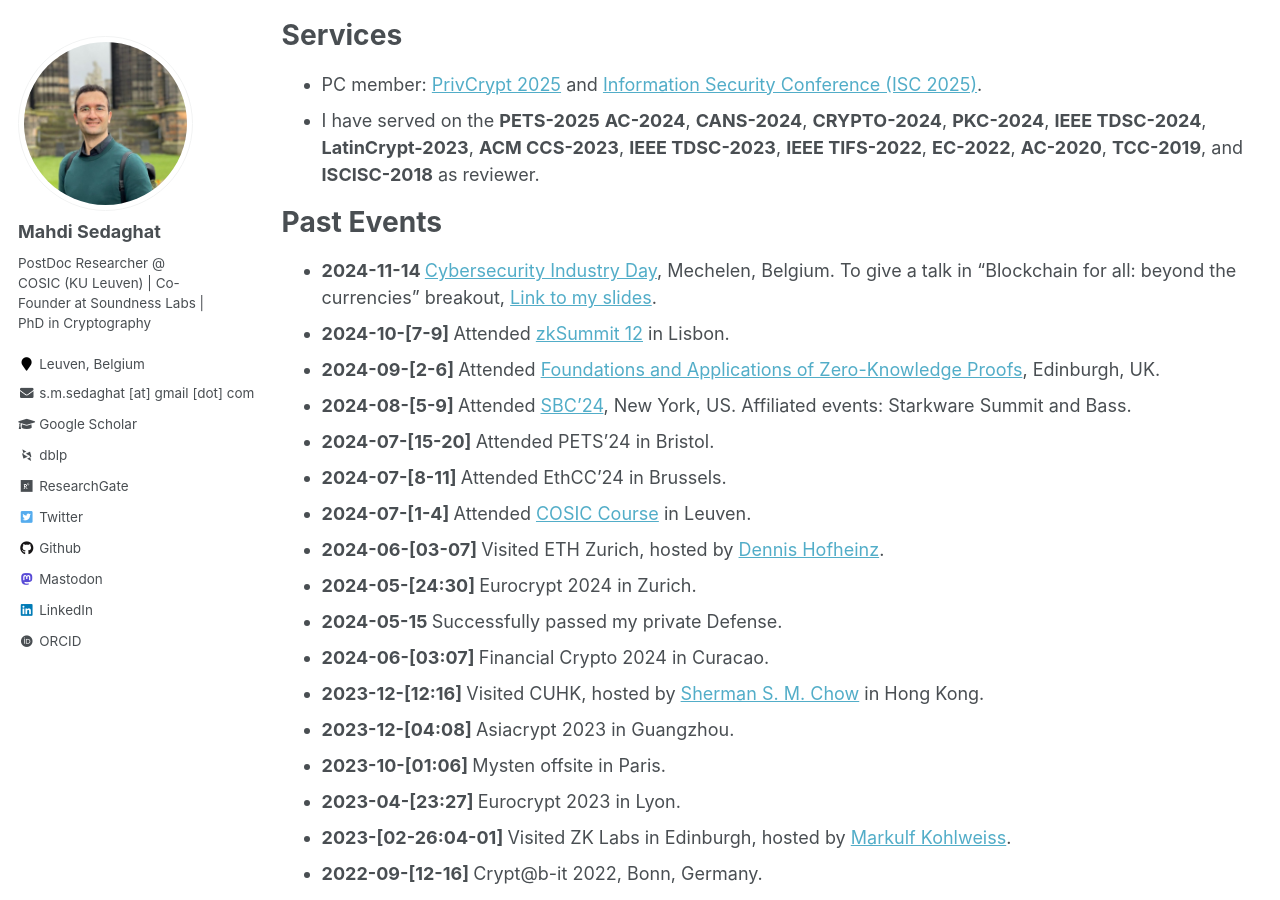
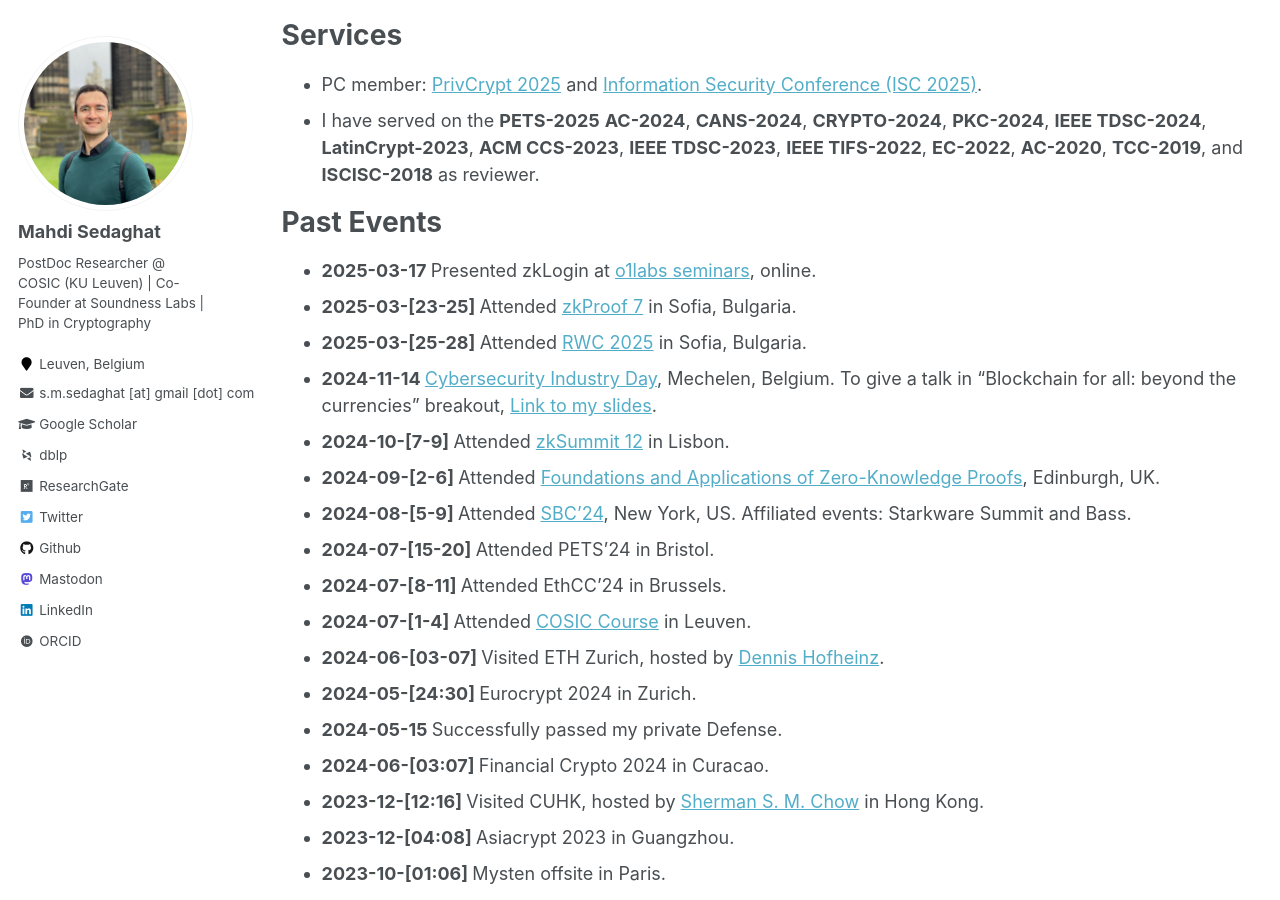
Before and after one commit to Mahdi171/Mahdi171.github.io, a Jekyll site: the page built from _pages/cv.md, in a window 1280 px wide and 900 px high, scrolled down 1494 px. Built offline with Jekyll 4.4.1, drawn with Linux system fonts in a browser that asks for light colours; some web fonts are replaced.

Commit message:
update for March

```diff
--- a/_pages/cv.md
+++ b/_pages/cv.md
@@ -76,6 +76,9 @@ Services
 
 Past Events
 ======
+- <b> 2025-03-17 </b> Presented zkLogin at [o1labs seminars](https://o1labs.notion.site/crypto-reading-group), online.
+- <b> 2025-03-[23-25] </b> Attended [zkProof 7](https://zkproof.org/events/zkproof-7-sofia/) in Sofia, Bulgaria.
+- <b> 2025-03-[25-28] </b> Attended [RWC 2025](https://rwc.iacr.org/2025/) in Sofia, Bulgaria.
 - <b> 2024-11-14 </b> [Cybersecurity Industry Day](https://cybersecurity-bites.be/industry-day-2024/), Mechelen, Belgium. To give a talk in "Blockchain for all: beyond the currencies" breakout, [Link to my slides](talks/2024-11-14).
 - <b> 2024-10-[7-9] </b> Attended [zkSummit 12](https://www.zksummit.com/) in Lisbon.
 - <b> 2024-09-[2-6] </b> Attended [Foundations and Applications of Zero-Knowledge Proofs](https://www.icms.org.uk/ZeroKnowledgeProofs), Edinburgh, UK.
```
Also changed, not shown: _talks/2025-03-17.md (added, +19 -0 lines), 2 other files.
